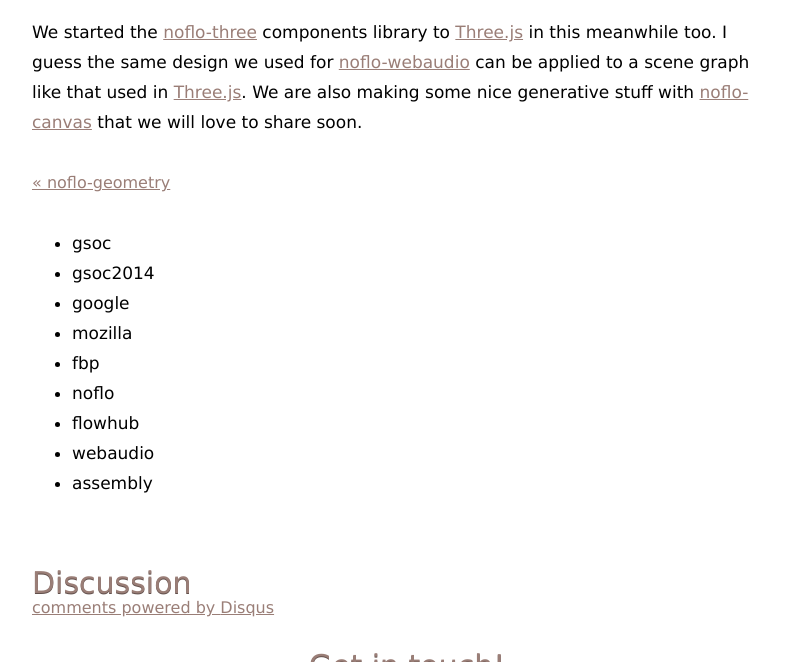
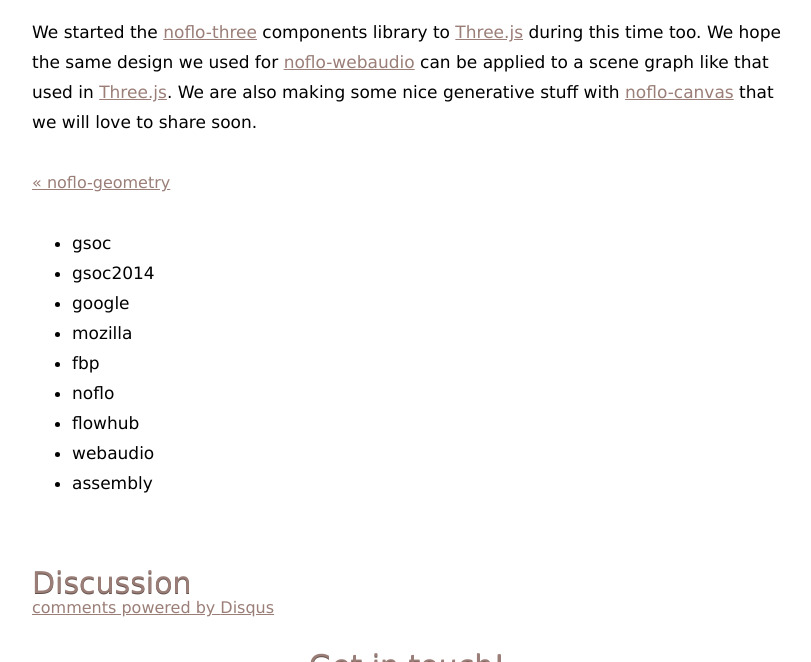
Before and after one commit to meemoo/meemoo.github.io, a Jekyll site: the page built from _posts/2014-08-05-first-steps-for-noflo-webaudio.markdown, in a window 1280 px wide and 900 px high, scrolled down 2358 px, cut to the strip 238-900 px from the top of the window. Shown: the whole strip, without its empty margins (233-1044 px from the left). Built offline with Jekyll 4.4.1, drawn with Linux system fonts in a browser that asks for light colours; Markdown is read by kramdown in place of the engine named in the settings; comment, search, counter and statistics services are not loaded.

Commit message:
Fixing some typos

```diff
--- a/_posts/2014-08-05-first-steps-for-noflo-webaudio.markdown
+++ b/_posts/2014-08-05-first-steps-for-noflo-webaudio.markdown
@@ -77,8 +77,7 @@ so we can expect mobile music instruments in NoFlo in the near future!
 <iframe src="//player.vimeo.com/video/102201555?title=0&amp;byline=0&amp;portrait=0&amp;color=c9ff23" width="800" height="535" frameborder="0" webkitallowfullscreen mozallowfullscreen allowfullscreen></iframe>
 
 We started the [noflo-three](http://github.com/automata/noflo-three)
-components library to [Three.js](http://threejs.org) in this meanwhile too. I
-guess the same design we used for [noflo-webaudio](http://github.com/automata
+components library to [Three.js](http://threejs.org) during this time too. We hope the same design we used for [noflo-webaudio](http://github.com/automata
 /noflo-webaudio) can be applied to a scene graph like that used in
 [Three.js](http://threejs.org). We are also making some nice generative stuff
 with [noflo-canvas](http://github.com/noflo/noflo-canvas) that we will love to
```
